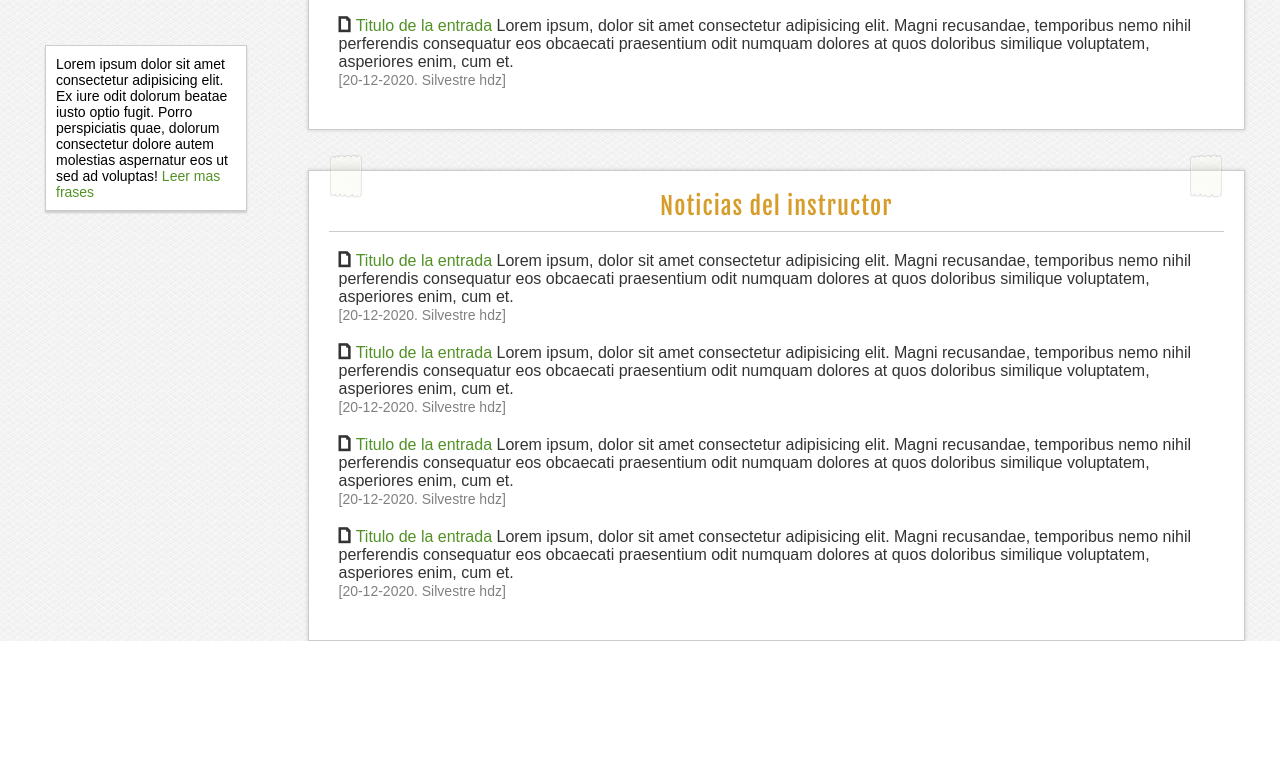
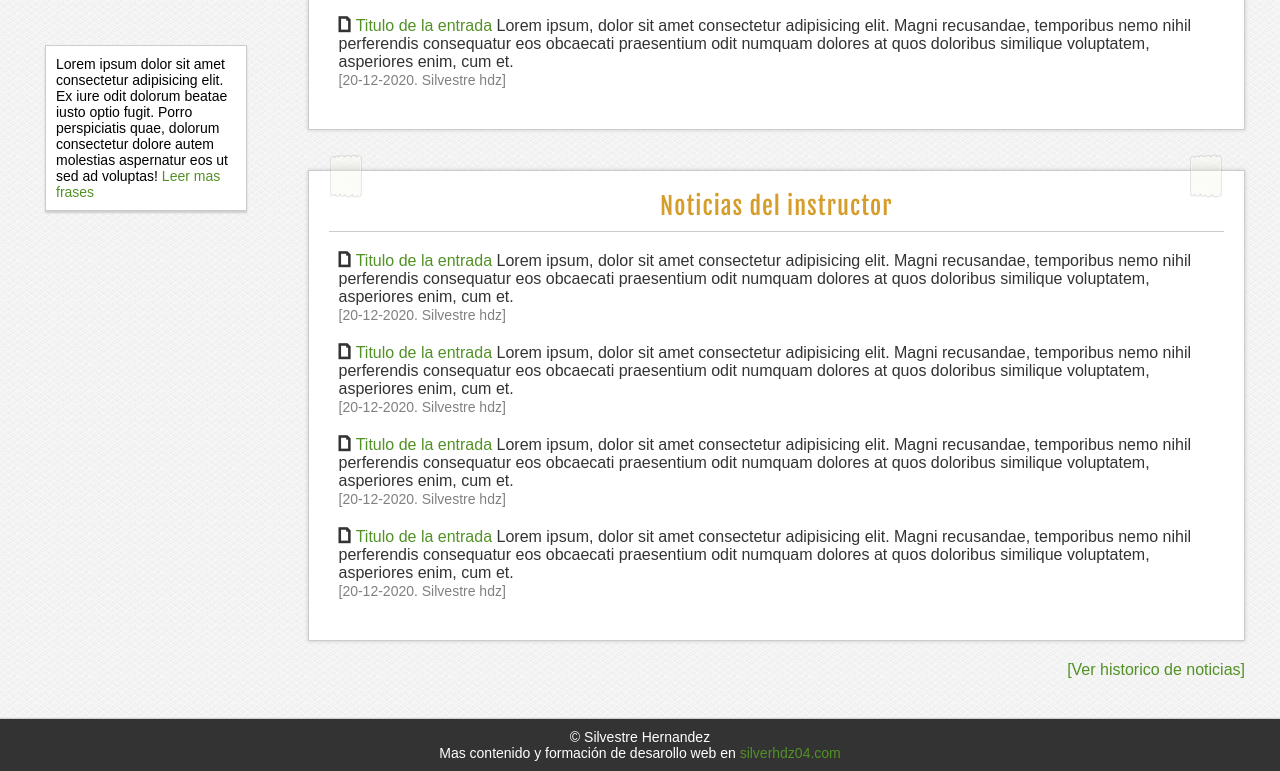
Before and after one commit to silver442/Maquetacion-1, a plain HTML site: page index.html in a window 1280 px wide. Shown: the part 1182-1953 px from the top of the page. Before the commit the page ends 1823 px from the top, so only its background shows below. Drawn offline with Linux system fonts and the light colour scheme.

Commit message:
pie de pagina terminado

```diff
--- a/css/styles.css
+++ b/css/styles.css
@@ -60,7 +60,7 @@ a:visited{
 }
 
 .orange{
-    color: #d69d2a
+    color: #d69d2a !important;
 }
 
 .icon{
@@ -68,6 +68,11 @@ a:visited{
     float: left;
     margin-right: 5px;
     margin-top: -2px;
+}
+
+.clearfix{
+    float: none;
+    clear: both;
 }
 /*FORMULARIOS*/
 input[type="text"],
@@ -375,3 +380,26 @@ button:active{
 #sections .stickerTwo{
     margin-left: 860px;
 }
+
+#history{
+    float: right;
+    margin-top: 20px;
+    font-family: Arial, Helvetica, sans-serif;
+    margin-right: 20px;
+}
+
+/*Pie de la pagina*/
+
+#footer{
+    width: 100%;
+    margin: 0 auto;
+    text-align: center;
+    margin-top: 40px;
+    background-color: #333;
+    padding-top: 10px;
+    padding-bottom: 10px;
+    color: white;
+    font-family: sans-serif;
+    font-size: 14px;
+    box-shadow: 0px 0px 2px gray;
+}
--- a/index.html
+++ b/index.html
@@ -298,7 +298,19 @@
                 dolorum consectetur dolore autem molestias aspernatur eos ut sed ad voluptas!
                 <a href="#">Leer mas frases</a>
             </aside>
+
+            <div class="clearfix"></div>
+
+            <div id="history">
+                <a href="#">[Ver historico de noticias]</a>
+            </div>
         </div>
         <!-- FIN DEL CONTENIDO CENTRAL-->
+
+        <div class="clearfix"></div>
+        <footer id="footer">
+            <p>&copy; Silvestre Hernandez</p>
+            <p>Mas contenido y formación de desarollo web en <a href="#">silverhdz04.com</a></p>
+        </footer>
     </body>
 </html>
```
